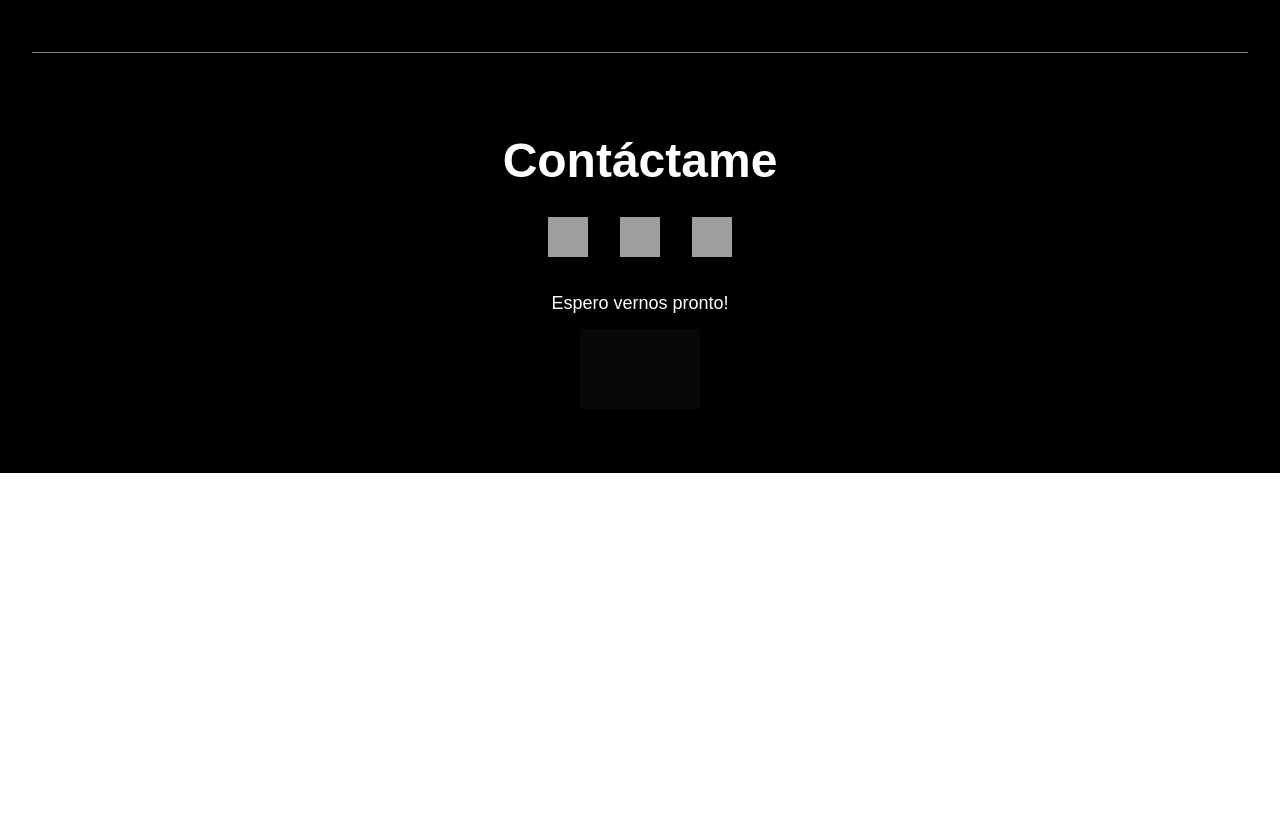
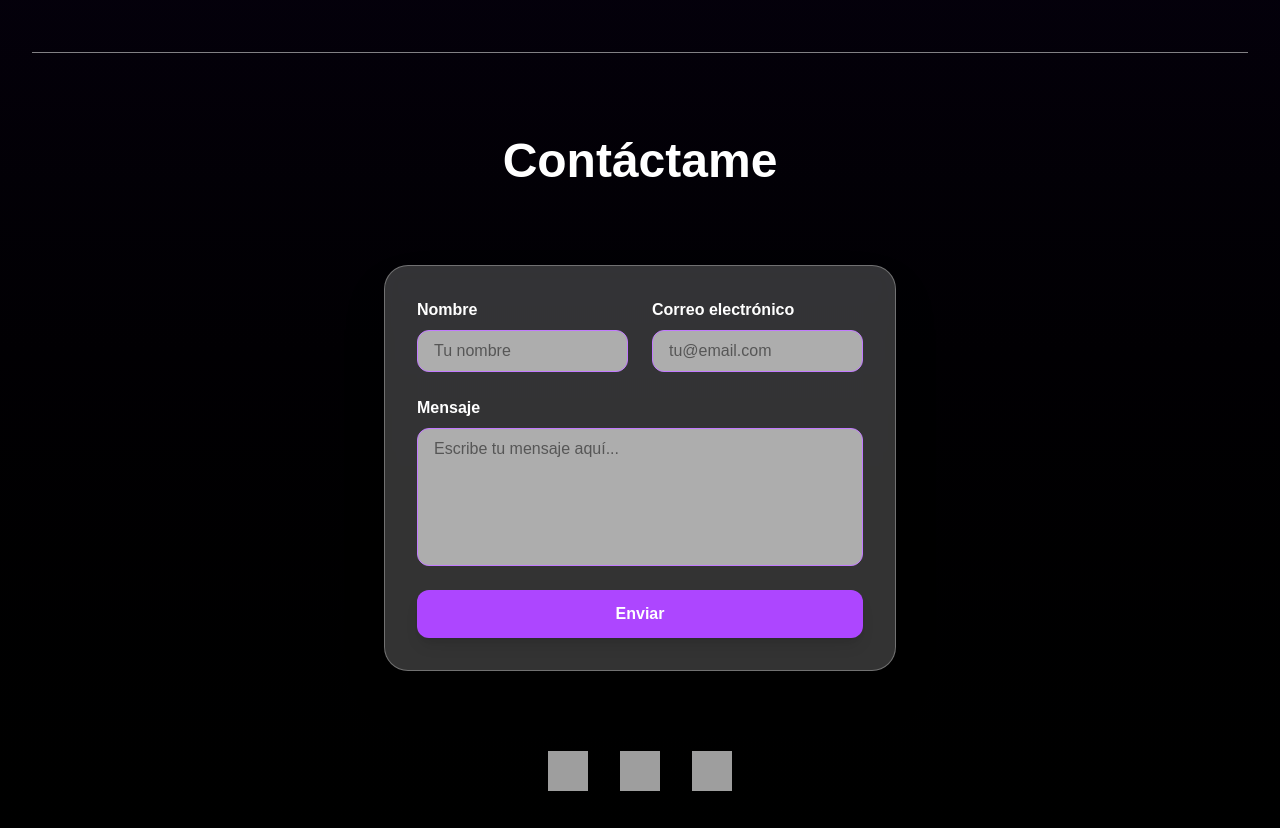
Before and after one commit to DavidHenrique24/Portafolio-DH, a Next.js app: page / in a window 1280 px wide. Shown: the part 4140-4968 px from the top of the page. Before the commit the page ends 4613 px from the top, so only its background shows below. Built offline with nearby package versions, Linux system fonts and the light colour scheme; grey boxes are pictures that could not be loaded.

Commit message:
Arreglo y agregado el Form

```diff
--- a/src/app/page.js
+++ b/src/app/page.js
@@ -201,7 +201,7 @@ export default function Home() {
 
                 <img
                   title="Tailwind CSS"
-                  src="https://static-00.iconduck.com/assets.00/tailwind-css-icon-2048x1229-u8dzt4uh.png"
+                  src="https://code.dlang.org/packages/tailwind-d/logo?s=650228a573eaa51f8ceded68"
                   alt="Tailwind CSS"
                   className="w-8 h-8"
                 />
@@ -253,7 +253,7 @@ export default function Home() {
                   className="w-8 h-8"
                 />
                 <img
-                  src="https://static-00.iconduck.com/assets.00/laravel-icon-497x512-uwybstke.png"
+                  src="https://upload.wikimedia.org/wikipedia/commons/thumb/9/9a/Laravel.svg/1969px-Laravel.svg.png"
                   alt="Laravel"
                   className="w-8 h-8"
                 />
@@ -343,7 +343,7 @@ export default function Home() {
 
                   <div className="flex justify-center gap-4">
                     <img
-                      src="https://static-00.iconduck.com/assets.00/js-icon-2048x2048-kbwt89q3.png"
+                      src="https://upload.wikimedia.org/wikipedia/commons/thumb/9/99/Unofficial_JavaScript_logo_2.svg/1200px-Unofficial_JavaScript_logo_2.svg.png"
                       alt="JavaScript"
                       className="w-8 h-8 "
                     />
@@ -395,7 +395,7 @@ export default function Home() {
                       Github
                     </a>
                     <a
-                      href="https://proyecto-memory-gray.vercel.app/"
+                      href="https://proyecto-memory-davidhenrqiue.vercel.app/"
                       target="_blank"
                       rel="noopener noreferrer"
                       className="flex items-center gap-2 text-white font-semibold py-2 px-4 bg-teal-600 rounded-md shadow-md hover:bg-teal-500 transition-all duration-300"
@@ -411,7 +411,7 @@ export default function Home() {
 
                   <div className="flex justify-center gap-4">
                     <img
-                      src="https://static-00.iconduck.com/assets.00/js-icon-2048x2048-kbwt89q3.png"
+                      src="https://upload.wikimedia.org/wikipedia/commons/thumb/9/99/Unofficial_JavaScript_logo_2.svg/1200px-Unofficial_JavaScript_logo_2.svg.png"
                       alt="JavaScript"
                       className="w-8 h-8 "
                     />
@@ -426,7 +426,7 @@ export default function Home() {
                       className="w-8 h-8 rounded-full bg-white"
                     />
                     <img
-                      src="https://static-00.iconduck.com/assets.00/laravel-icon-497x512-uwybstke.png"
+                      src="https://upload.wikimedia.org/wikipedia/commons/thumb/9/9a/Laravel.svg/1969px-Laravel.svg.png"
                       alt="Laravel"
                       className="w-8 h-8 "
                     />
@@ -492,7 +492,7 @@ export default function Home() {
 
                   <div className="flex justify-center gap-4">
                     <img
-                      src="https://static-00.iconduck.com/assets.00/js-icon-2048x2048-kbwt89q3.png"
+                      src="https://upload.wikimedia.org/wikipedia/commons/thumb/9/99/Unofficial_JavaScript_logo_2.svg/1200px-Unofficial_JavaScript_logo_2.svg.png"
                       alt="JavaScript"
                       className="w-8 h-8"
                     />
@@ -576,7 +576,7 @@ export default function Home() {
                     />
 
                     <img
-                      src="https://static-00.iconduck.com/assets.00/js-icon-2048x2048-kbwt89q3.png"
+                      src="https://upload.wikimedia.org/wikipedia/commons/thumb/9/99/Unofficial_JavaScript_logo_2.svg/1200px-Unofficial_JavaScript_logo_2.svg.png"
                       alt="JavaScript"
                       className="w-8 h-8"
                     />
@@ -721,13 +721,60 @@ export default function Home() {
 
       <div className="w-full border-t border-white opacity-50 my-5"></div>
 
-      <footer className="text-white py-16 flex flex-col items-center relative overflow-hidden">
-        <div className="flex flex-col items-center gap-8 z-10 relative">
-          <h2 className=" text-4xl md:text-5xl font-bold text-center">
-            Contáctame
-          </h2>
+     <footer className="text-white py-16 flex flex-col items-center relative overflow-hidden w-full">
+  <div className="flex flex-col items-center gap-10 z-10 relative w-full">
+    <h2 className="text-4xl md:text-5xl font-bold text-center">Contáctame</h2>
 
-          <div className="flex gap-8">
+    <form
+      action="mailto:Davidhenriquemacias2005@hotmail.com"
+      method="POST"
+      encType="text/plain"
+      className="flex flex-col gap-6 w-11/12 max-w-lg bg-white/20 backdrop-blur-md p-8 rounded-3xl shadow-2xl border border-white/30 mt-10 transition-all duration-300 hover:shadow-purple-500/30"
+    >
+      <div className="grid grid-cols-1 md:grid-cols-2 gap-6">
+        <label className="flex flex-col gap-2">
+          <span className="text-white font-semibold">Nombre</span>
+          <input
+            type="text"
+            name="nombre"
+            placeholder="Tu nombre"
+            required
+            className="border border-purple-400 bg-white/60 rounded-xl px-4 py-2 text-black focus:outline-none focus:ring-4 focus:ring-purple-400 transition-all"
+          />
+        </label>
+
+        <label className="flex flex-col gap-2">
+          <span className="text-white font-semibold">Correo electrónico</span>
+          <input
+            type="email"
+            name="correo"
+            placeholder="tu@email.com"
+            required
+            className="border border-purple-400 bg-white/60 rounded-xl px-4 py-2 text-black focus:outline-none focus:ring-4 focus:ring-purple-400 transition-all"
+          />
+        </label>
+      </div>
+
+      <label className="flex flex-col gap-2">
+        <span className="text-white font-semibold">Mensaje</span>
+        <textarea
+          name="mensaje"
+          rows="5"
+          placeholder="Escribe tu mensaje aquí..."
+          required
+          className="border border-purple-400 bg-white/60 rounded-xl px-4 py-2 text-black focus:outline-none focus:ring-4 focus:ring-purple-400 transition-all resize-none"
+        ></textarea>
+      </label>
+
+      <button
+        type="submit"
+        className="text-white bg-purple-500 rounded-xl px-6 py-3 font-bold shadow-lg hover:bg-purple-600 hover:scale-105 hover:shadow-purple-400/40 transition-all duration-300"
+      >
+        Enviar
+      </button>
+    </form>
+
+    <div className="flex gap-8 mt-10">
       <a
         href="https://github.com/DavidHenrique24"
         target="_blank"
@@ -755,7 +802,7 @@ export default function Home() {
         />
       </a>
       <a
-              href="Davidhenriquemacias2005@hotmail.com"
+        href="mailto:Davidhenriquemacias2005@hotmail.com"
         aria-label="Email"
         className="hover:scale-125 transition-transform duration-300"
       >
@@ -767,15 +814,18 @@ export default function Home() {
       </a>
     </div>
   </div>
+
   <div className="mt-8 text-center z-10 relative">
     <p className="text-lg">Espero vernos pronto!</p>
   </div>
+
   <img
     src="/img/Y8HD.gif"
-          alt="GitHub"
+    alt="Decoración"
     className="w-30 h-20 opacity-5 mt-3"
   />
 </footer>
+
     </main>
   );
 }
```
Also changed, not shown: 1 other file (tests, documents, lock files or other folders). Lines whose indentation alone changed are shown as unchanged.
